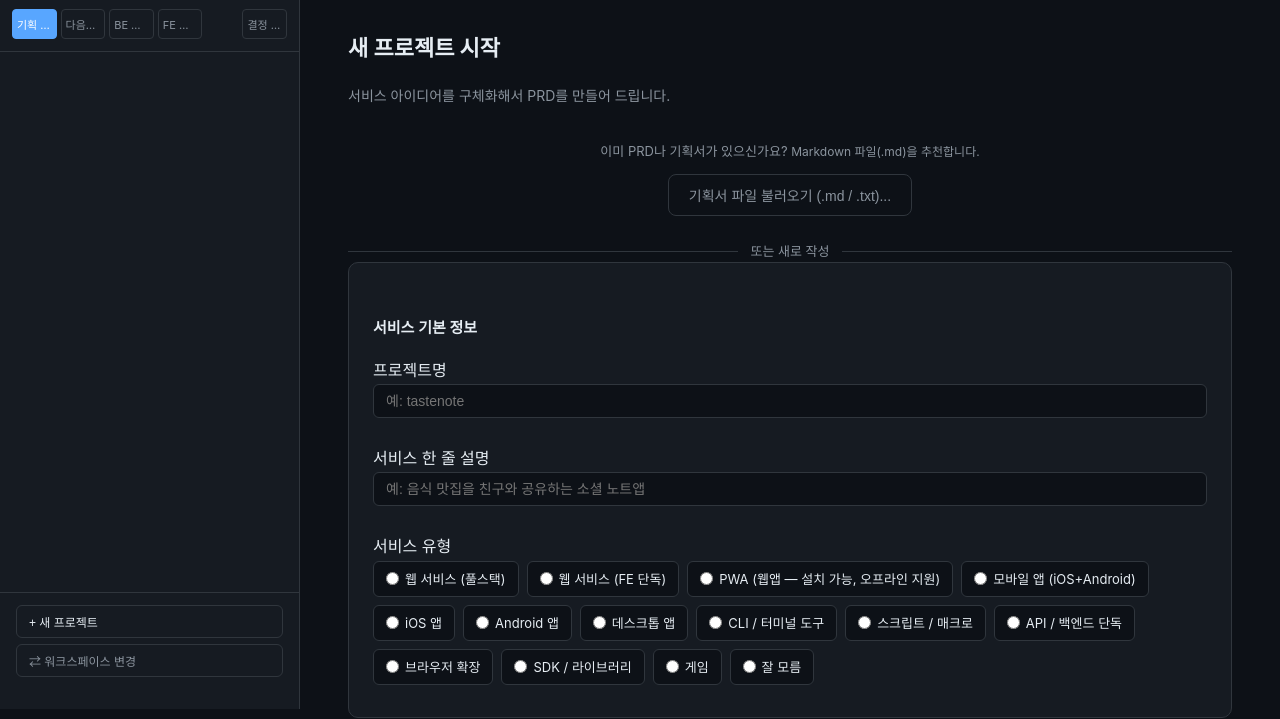
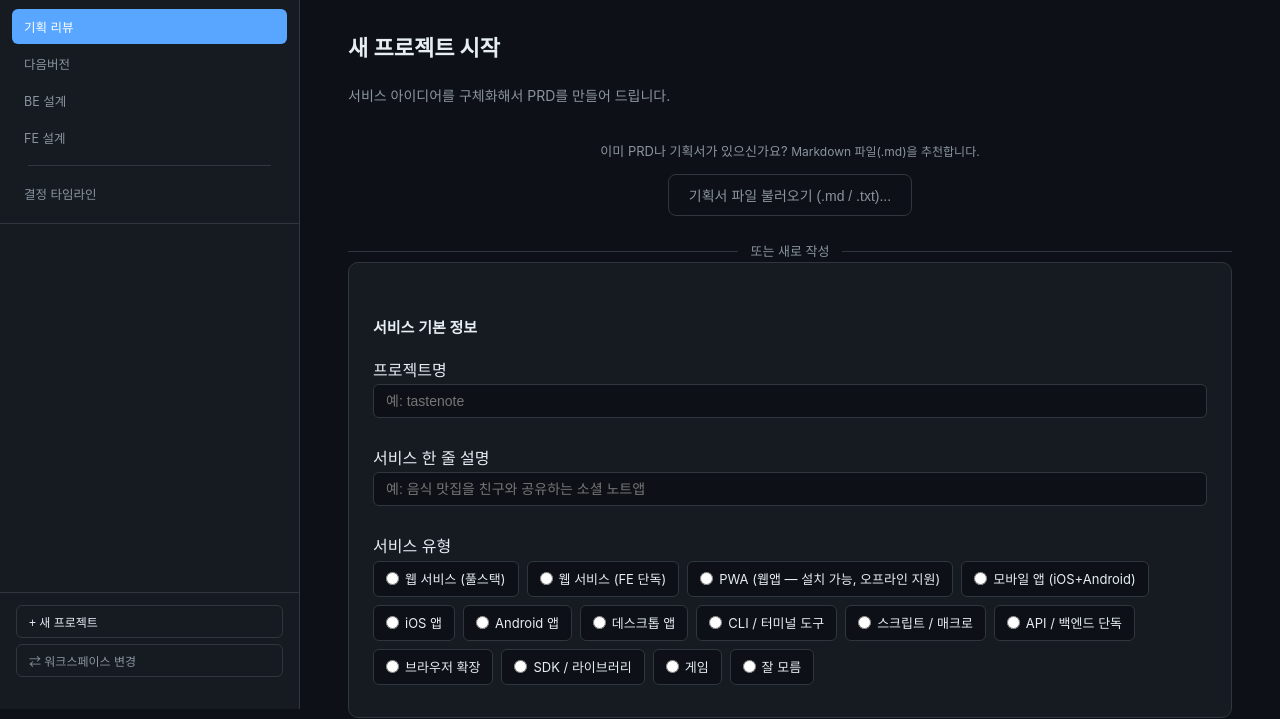
Before and after one commit to Jang-zn/CodeForge-Blueprint, a website: page src/dashboard/index.html in a window 1280 px wide. Shown: the part 91-810 px from the top of the page. Drawn offline with Linux system fonts and the light colour scheme; no server answers.

Commit message:
fix(ui): 사이드바 탭 버튼 세로 목록으로 변경
## Why
가로 flex 배치에서 버튼 너비가 부족해 모든 탭 레이블이 "..."으로 잘렸음.

## What
- .tab-nav: flex-direction column, gap 2px
- .tab-btn: width 100%, font-size 12.5px, text-align left, border 제거, hover 시 background 강조
- active 상태: accent 배경만 유지 (border 불필요)

## Impact
없음

```diff
--- a/src/dashboard/styles.css
+++ b/src/dashboard/styles.css
@@ -70,17 +70,17 @@ body {
 
 /* Tab navigation */
 .tab-nav {
-  display: flex; flex-wrap: wrap; gap: 4px; padding: 0 12px 12px;
+  display: flex; flex-direction: column; gap: 2px; padding: 0 12px 12px;
   border-bottom: 1px solid var(--border); margin-bottom: 8px;
 }
 .tab-btn {
-  flex: 1; min-width: 0; font-size: 11px; padding: 6px 4px; border-radius: 4px;
-  border: 1px solid var(--border); background: transparent; color: var(--text-muted);
-  cursor: pointer; font-family: inherit; transition: all 0.15s; text-align: center;
+  width: 100%; font-size: 12.5px; padding: 8px 12px; border-radius: 6px;
+  border: none; background: transparent; color: var(--text-muted);
+  cursor: pointer; font-family: inherit; transition: all 0.15s; text-align: left;
   white-space: nowrap; overflow: hidden; text-overflow: ellipsis;
 }
-.tab-btn:hover { border-color: var(--text-muted); color: var(--text); }
-.tab-btn.active { background: var(--accent); border-color: var(--accent); color: #fff; }
+.tab-btn:hover { background: var(--surface2); color: var(--text); }
+.tab-btn.active { background: var(--accent); color: #fff; }
 
 /* Tab panels */
 .tab-panel { display: none; }
```
